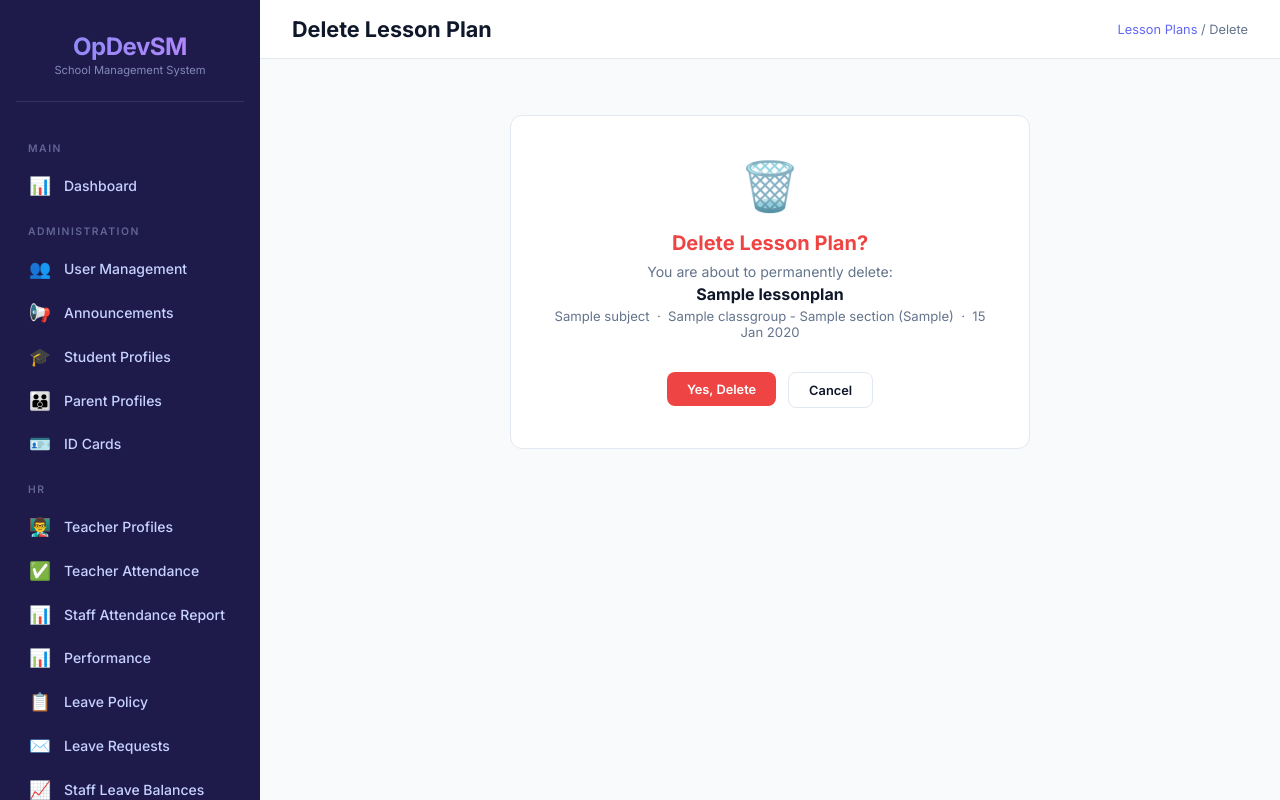
After one commit to mazedcu/school-vercel, a Django app: page /lesson-plans/1/delete/ in a window 1280 px wide. The commit adds this page. Run offline with Django 5.2, Linux system fonts and the light colour scheme; a user stored in the database is signed in; tables that the repository leaves empty hold one stand-in row (values such as "Sample post").

Commit message:
Add delete option for lesson plans

```diff
--- a/lessonplan/urls.py
+++ b/lessonplan/urls.py
@@ -7,5 +7,6 @@ urlpatterns = [
     path('lesson-plans/<int:pk>/', views.lesson_plan_detail, name='lesson_plan_detail'),
     path('lesson-plans/<int:pk>/edit/', views.lesson_plan_edit, name='lesson_plan_edit'),
     path('lesson-plans/<int:pk>/review/', views.lesson_plan_review, name='lesson_plan_review'),
+    path('lesson-plans/<int:pk>/delete/', views.lesson_plan_delete, name='lesson_plan_delete'),
     path('lesson-plans/<int:pk>/pdf/', views.lesson_plan_pdf, name='lesson_plan_pdf'),
 ]
--- a/lessonplan/views.py
+++ b/lessonplan/views.py
@@ -210,6 +210,35 @@ def lesson_plan_review(request, pk):
     return redirect('lesson_plan_detail', pk=pk)
 
 
+# ── Delete ────────────────────────────────────────────────────────────────────
+
+@login_required
+def lesson_plan_delete(request, pk):
+    plan = get_object_or_404(LessonPlan, pk=pk)
+    user = request.user
+
+    # Admin can delete anything; teacher can only delete their own draft/rejected plans
+    if user.role == User.Role.ADMIN:
+        can_delete = True
+    elif plan.teacher == user and plan.status in [LessonPlan.Status.DRAFT, LessonPlan.Status.REJECTED]:
+        can_delete = True
+    else:
+        can_delete = False
+
+    if not can_delete:
+        messages.error(request, "You cannot delete this lesson plan.")
+        return redirect('lesson_plan_detail', pk=pk)
+
+    if request.method == 'POST':
+        title = plan.lesson_title
+        plan.delete()
+        messages.success(request, f'Lesson plan "{title}" has been deleted.')
+        return redirect('lesson_plan_list')
+
+    # GET — show confirmation page
+    return render(request, 'lessonplan/lesson_plan_confirm_delete.html', {'plan': plan})
+
+
 # ── PDF Download ──────────────────────────────────────────────────────────────
 
 @login_required
--- /dev/null
+++ b/templates/lessonplan/lesson_plan_confirm_delete.html
@@ -0,0 +1,24 @@
+{% extends "base.html" %}
+{% block page_title %}Delete Lesson Plan{% endblock %}
+{% block breadcrumb %}<a href="{% url 'lesson_plan_list' %}" style="color:var(--primary);text-decoration:none;">Lesson Plans</a> / Delete{% endblock %}
+
+{% block content %}
+<div style="max-width:520px;margin:2rem auto;">
+    <div class="card" style="text-align:center;padding:2.5rem 2rem;">
+        <div style="font-size:3rem;margin-bottom:1rem;">🗑️</div>
+        <h2 style="font-size:1.25rem;font-weight:700;margin-bottom:0.5rem;color:var(--danger);">Delete Lesson Plan?</h2>
+        <p style="color:var(--text-muted);font-size:0.88rem;margin-bottom:0.25rem;">You are about to permanently delete:</p>
+        <p style="font-weight:700;font-size:1rem;margin-bottom:0.25rem;">{{ plan.lesson_title }}</p>
+        <p style="font-size:0.82rem;color:var(--text-muted);margin-bottom:2rem;">
+            {{ plan.subject.name }} &nbsp;·&nbsp; {{ plan.section }} &nbsp;·&nbsp; {{ plan.date|date:"d M Y" }}
+        </p>
+        <div style="display:flex;gap:0.75rem;justify-content:center;">
+            <form method="POST">
+                {% csrf_token %}
+                <button type="submit" class="btn btn-danger">Yes, Delete</button>
+            </form>
+            <a href="{% url 'lesson_plan_detail' plan.pk %}" class="btn" style="background:var(--surface);border:1px solid var(--border);color:var(--text);">Cancel</a>
+        </div>
+    </div>
+</div>
+{% endblock %}
--- a/templates/lessonplan/lesson_plan_detail.html
+++ b/templates/lessonplan/lesson_plan_detail.html
@@ -176,6 +176,9 @@
     <a href="{% url 'lesson_plan_pdf' plan.pk %}" class="btn" style="background:#059669;color:#fff;border:none;">⬇ Download PDF</a>
     {% endif %}
     <a href="{% url 'lesson_plan_list' %}" class="btn" style="background:var(--surface);border:1px solid var(--border);color:var(--text);">← Back to List</a>
+    {% if can_edit or user.role == 'admin' %}
+    <a href="{% url 'lesson_plan_delete' plan.pk %}" class="btn btn-danger" style="margin-left:auto;">🗑️ Delete</a>
+    {% endif %}
 </div>
 
 <!-- Content -->
--- a/templates/lessonplan/lesson_plan_list.html
+++ b/templates/lessonplan/lesson_plan_list.html
@@ -127,6 +127,9 @@
         {% if plan.status == 'approved' %}
         <a href="{% url 'lesson_plan_pdf' plan.pk %}" class="btn btn-sm" style="background:#d1fae5;color:#065f46;border:1px solid #6ee7b7;">⬇ PDF</a>
         {% endif %}
+        {% if user.role == 'admin' or plan.teacher == user and plan.status in 'draft,rejected' %}
+        <a href="{% url 'lesson_plan_delete' plan.pk %}" class="btn btn-sm btn-danger">🗑️</a>
+        {% endif %}
     </div>
 </div>
 {% endfor %}
```
